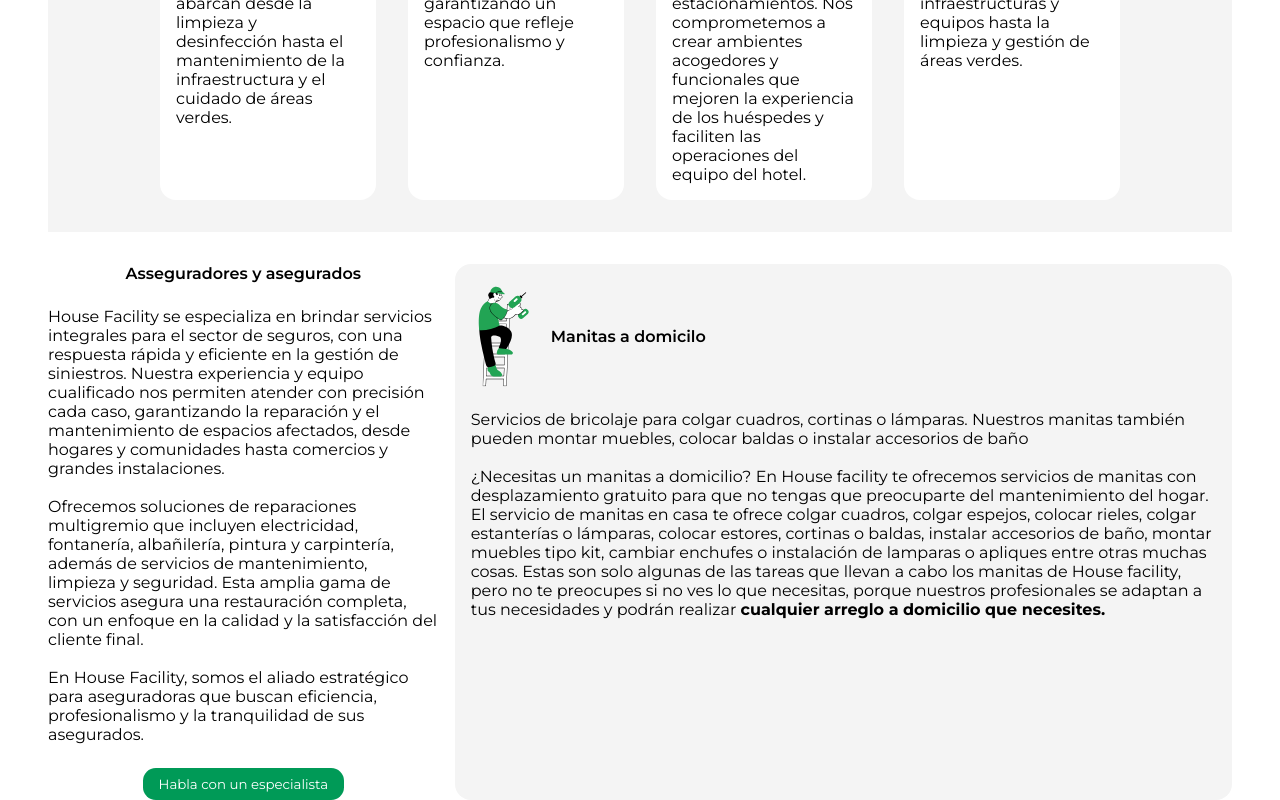
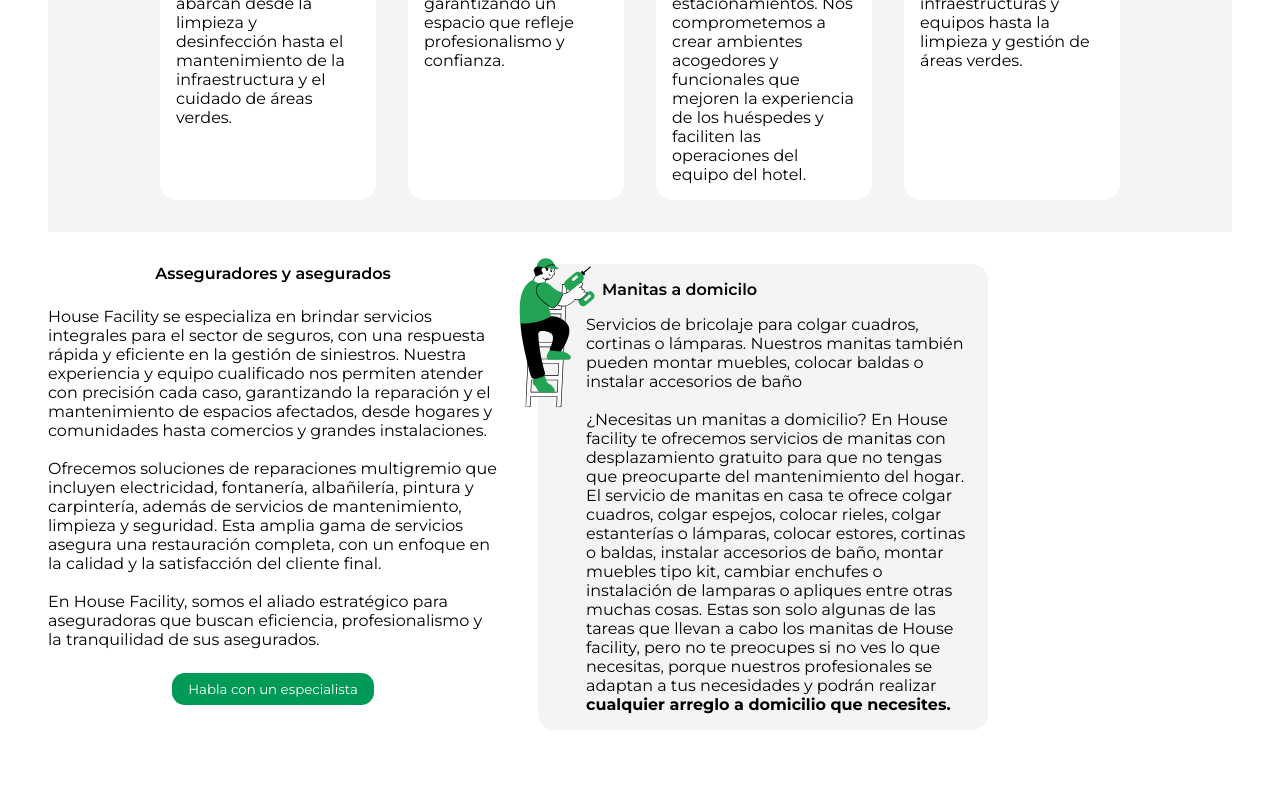
Before and after one commit to ogiovannilima/house-fs, a React (Vite) app: page / in a window 1280 px wide. Shown: the part 3005-3805 px from the top of the page. After the commit the page ends 3735 px from the top, so only its background shows below. Built offline with nearby package versions, Linux system fonts and the light colour scheme.

Commit message:
updated tablet services

```diff
--- a/src/pages/Home/index.tsx
+++ b/src/pages/Home/index.tsx
@@ -44,6 +44,7 @@
   TextServices,
   TitlePage,
   TitleServices,
+  TitleServicesCard,
   TopSectoresyServicios,
 } from "./styles";
 
@@ -314,7 +315,7 @@
           <CardServices>
             <BoxIconTitle>
               <img src={ManLadderImg} alt="ManLadder" />
-              <TitleServices>Manitas a domicilo</TitleServices>
+              <TitleServicesCard>Manitas a domicilo</TitleServicesCard>
             </BoxIconTitle>
 
             <span>
--- a/src/pages/Home/styles.ts
+++ b/src/pages/Home/styles.ts
@@ -362,7 +362,7 @@
   padding-top: 2rem;
   display: flex;
   flex-direction: column;
-  gap: 1rem;
+  gap: 2.5rem;
 
   @media (min-width: 481px) {
     // Para tablet
@@ -424,6 +424,19 @@
 
   @media (min-width: 481px) {
     // Para tablet
+    max-width: 450px;
+    position: relative;
+
+    span {
+      padding-left: 2rem;
+    }
+
+    img {
+      position: absolute;
+      width: 6rem;
+      top: -1rem;
+      right: 24rem;
+    }
   }
 
   @media (min-width: 1025px) {
@@ -437,3 +450,12 @@
   gap: 1rem;
   padding-bottom: 1rem;
 `;
+
+export const TitleServicesCard = styled.div`
+  font-size: 1rem;
+  font-weight: 600;
+  font-style: normal;
+  @media (min-width: 481px) {
+    padding-left: 3rem;
+  }
+`;
```
